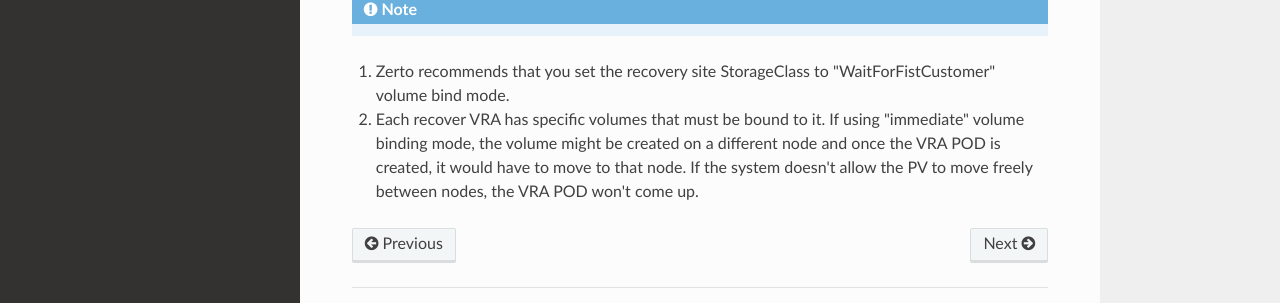
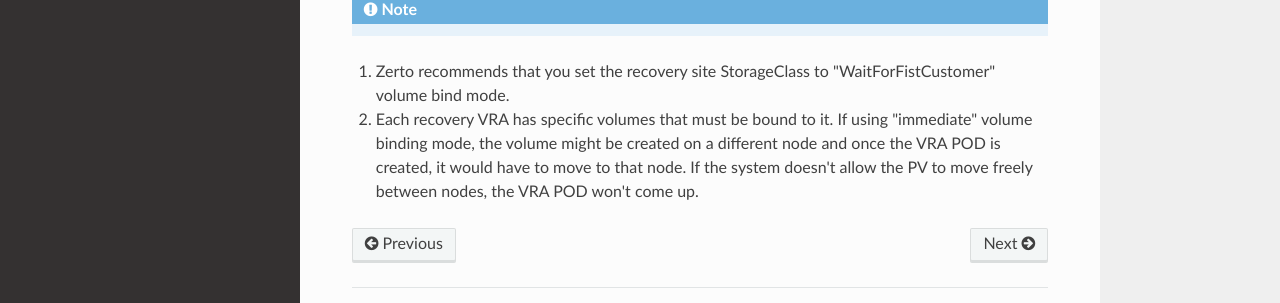
Before and after one commit to ZertoPublic/Z4K, an MkDocs documentation site: the page built from docs/MinimumRequirements.md, in a window 1280 px wide and 1026 px high. Shown: the part 669-972 px from the top of the window. Built offline with MkDocs 1.6.1, drawn with Linux system fonts in a browser that asks for light colours.

Commit message:
Update MinimumRequirements.md

```diff
--- a/docs/MinimumRequirements.md
+++ b/docs/MinimumRequirements.md
@@ -18,6 +18,6 @@
 
 !!! Note
 1. Zerto recommends that you set the recovery site StorageClass to "WaitForFistCustomer" volume bind mode.
-2. Each recover VRA has specific volumes that must be bound to it.
+2. Each recovery VRA has specific volumes that must be bound to it.
 If using "immediate" volume binding mode, the volume might be created on a different node and once the VRA POD is created, it would have to move to that node.
 If the system doesn't allow the PV to move freely between nodes, the VRA POD won't come up.
```
